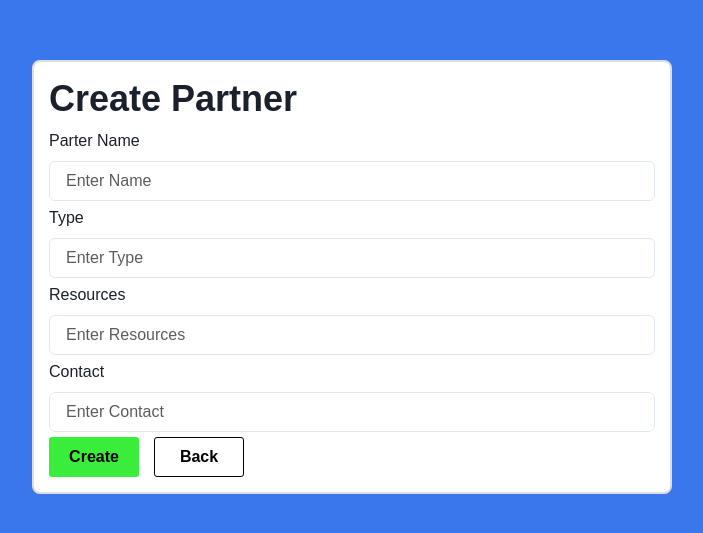
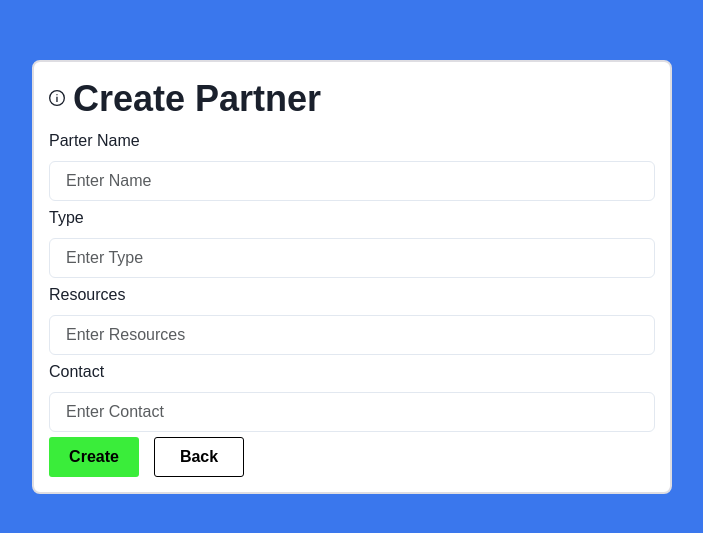
Before and after one commit to danctila/my-school, a React (Create React App) app in the folder frontend/: page /create in a window 1280 px wide. Shown: the part 123-656 px from the top of the page, without its empty margins (288-991 px from the left). Built offline with nearby package versions, Linux system fonts and the light colour scheme.

Commit message:
feat: addedtooltip to create page

```diff
--- a/frontend/src/Create.js
+++ b/frontend/src/Create.js
@@ -1,7 +1,8 @@
 import { useState, useEffect } from 'react'
 import { useNavigate } from 'react-router-dom'
 import axios from 'axios'
-import { Box, Button, Center, FormLabel, HStack, Heading, Input } from '@chakra-ui/react'
+import { Box, Button, Center, FormLabel, HStack, Heading, Input, Tooltip } from '@chakra-ui/react'
+import { InfoOutlineIcon } from '@chakra-ui/icons'
 
 function Create() {
 
@@ -10,6 +11,9 @@ function Create() {
     const [type, setType] = useState('')
     const [resources, setResources] = useState('')
     const [contact, setContact] = useState('')
+
+     {/* Hold current state of tooltip */}
+    const [createTip, setCreateTip] = useState(false)
 
     {/* Holds form error messages to be displayed under each respective input field */}
     const [nameError, setNameError] = useState('');
@@ -85,8 +89,26 @@ function Create() {
   return (
     <Center display='flex' h='100vh' bg='#3A77ED' justifyContent='center' alignItems='center'>
         <Box w='50%' bg='white' borderRadius='8px' border='2px' borderColor='#DEDDE2' p='15px'>
-            <Heading fontWeight='bold'>Create Partner</Heading>
+            <HStack>
+            <Tooltip
 
+                bg="#7C3AED"
+                color="white"
+                hasArrow
+                label='All data entry fields are required. Enter "n/a" to submit without a value'
+                placement="top-start"
+                isOpen={createTip}
+            >
+                <InfoOutlineIcon
+                mb='11px'
+                onMouseEnter={() => setCreateTip(true)}
+                onMouseLeave={() => setCreateTip(false)}
+                onClick={() => setCreateTip(!createTip)}
+                boxSize='16px'
+                />
+            </Tooltip>
+                <Heading fontWeight='bold'>Create Partner</Heading>
+            </HStack>
             {/* Form Section */}
             <form onSubmit={handleSubmit}>
                     <Box mb='5px'>
```
